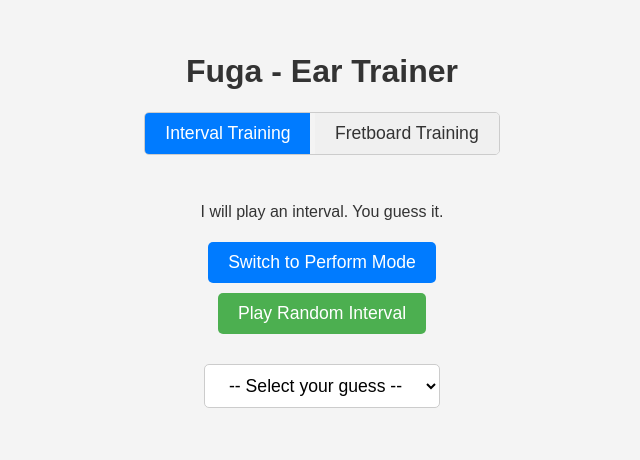
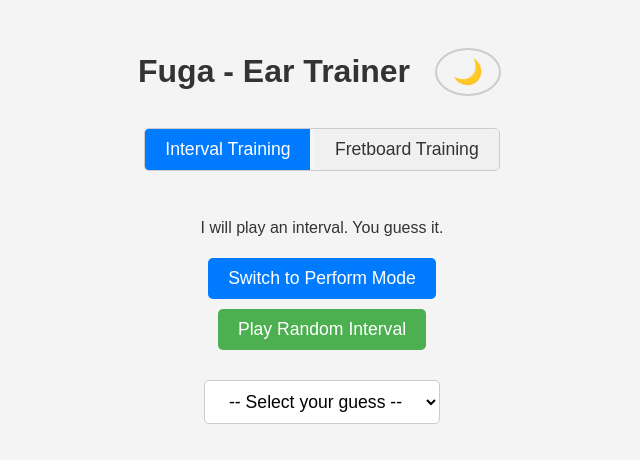
Before and after one commit to firelightrpg/fuga, a Svelte app: page / in a window 1280 px wide. Shown: the top 460 px of the page, without its empty margins (318-958 px from the left). Built offline with nearby package versions, Linux system fonts and the light colour scheme.

Commit message:
add dark mode

```diff
--- a/src/App.svelte
+++ b/src/App.svelte
@@ -7,6 +7,7 @@
   // App-Level State
   // =======================================================
   let appMode = 'interval'; // 'interval' or 'fretboard'
+  let darkMode = false;
 
   // =======================================================
   // Musical Constants
@@ -610,8 +611,13 @@
   }
 </script>
 
-<main>
-  <h1>Fuga - Ear Trainer</h1>
+<main class:dark-mode={darkMode}>
+  <div class="header">
+    <h1>Fuga - Ear Trainer</h1>
+    <button class="dark-mode-toggle" on:click={() => darkMode = !darkMode}>
+      {darkMode ? '☀️' : '🌙'}
+    </button>
+  </div>
 
   <div class="app-mode-switcher">
     <button class:active={appMode === 'interval'} on:click={() => appMode = 'interval'}>
@@ -750,6 +756,7 @@
     margin: 0;
     background-color: #f4f4f4;
     color: #333;
+    transition: background-color 0.3s, color 0.3s;
   }
 
   main {
@@ -760,6 +767,75 @@
     min-height: 100vh;
     padding-top: 2rem;
     text-align: center;
+  }
+
+  .header {
+    display: flex;
+    align-items: center;
+    gap: 20px;
+    margin-bottom: 1rem;
+  }
+
+  .dark-mode-toggle {
+    padding: 8px 16px;
+    font-size: 1.5em;
+    background-color: transparent;
+    border: 2px solid #ccc;
+    border-radius: 50%;
+    cursor: pointer;
+    transition: all 0.3s;
+  }
+
+  .dark-mode-toggle:hover {
+    background-color: rgba(128, 128, 128, 0.2);
+  }
+
+  /* Dark Mode Styles */
+  main.dark-mode {
+    background-color: #1a1a1a;
+    color: #e0e0e0;
+  }
+
+  main.dark-mode :global(body) {
+    background-color: #1a1a1a;
+    color: #e0e0e0;
+  }
+
+  main.dark-mode .app-mode-switcher button {
+    background-color: #2a2a2a;
+    color: #e0e0e0;
+    border-color: #444;
+  }
+
+  main.dark-mode .app-mode-switcher button.active {
+    background-color: #0066cc;
+  }
+
+  main.dark-mode select {
+    background-color: #2a2a2a;
+    color: #e0e0e0;
+    border-color: #444;
+  }
+
+  main.dark-mode button {
+    background-color: #3a7d3f;
+  }
+
+  main.dark-mode button:hover {
+    background-color: #2d6330;
+  }
+
+  main.dark-mode .toggle {
+    background-color: #0066cc;
+  }
+
+  main.dark-mode .toggle:hover {
+    background-color: #0052a3;
+  }
+
+  main.dark-mode .dark-mode-toggle {
+    border-color: #666;
+    color: #e0e0e0;
   }
 
   .app-mode-switcher {
```
